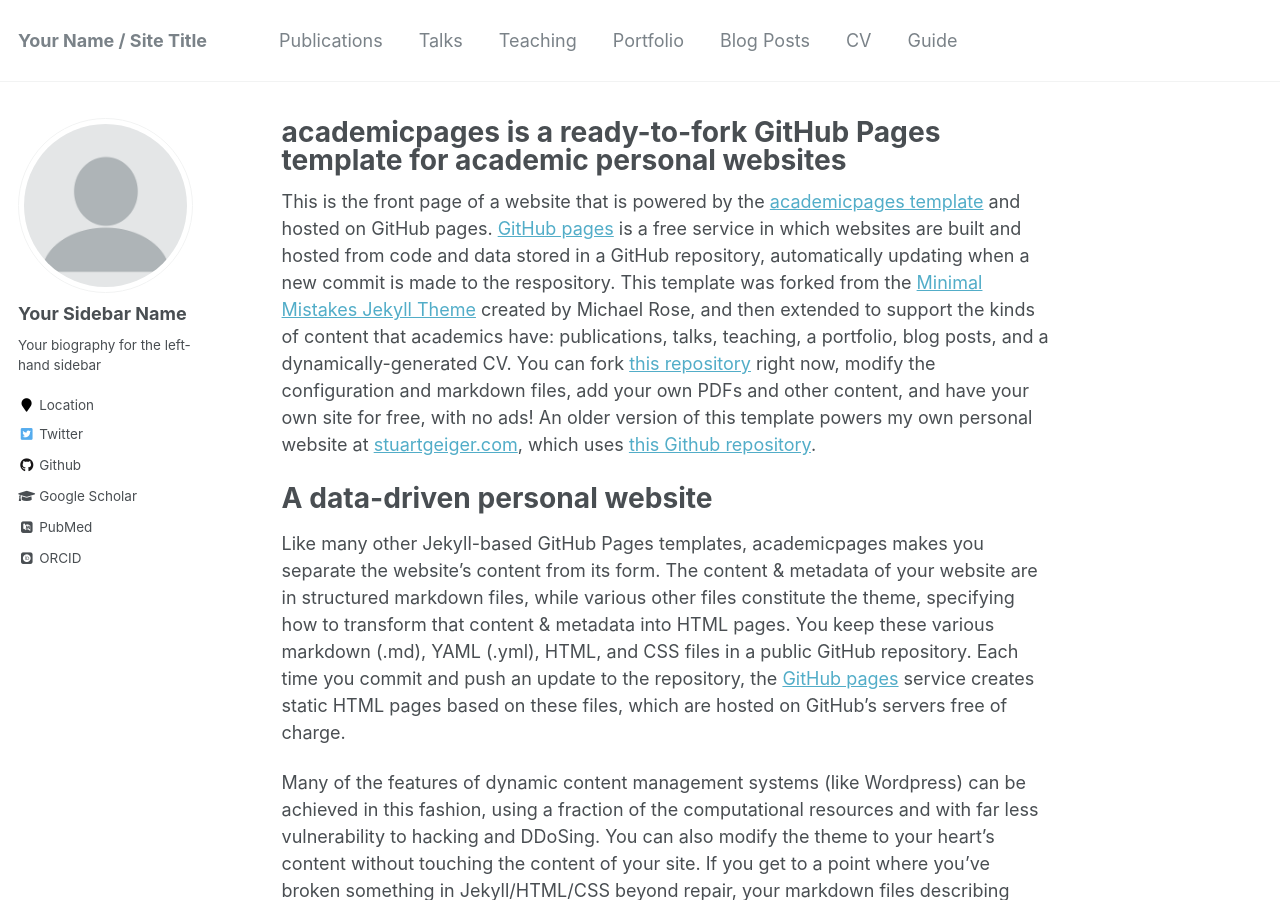
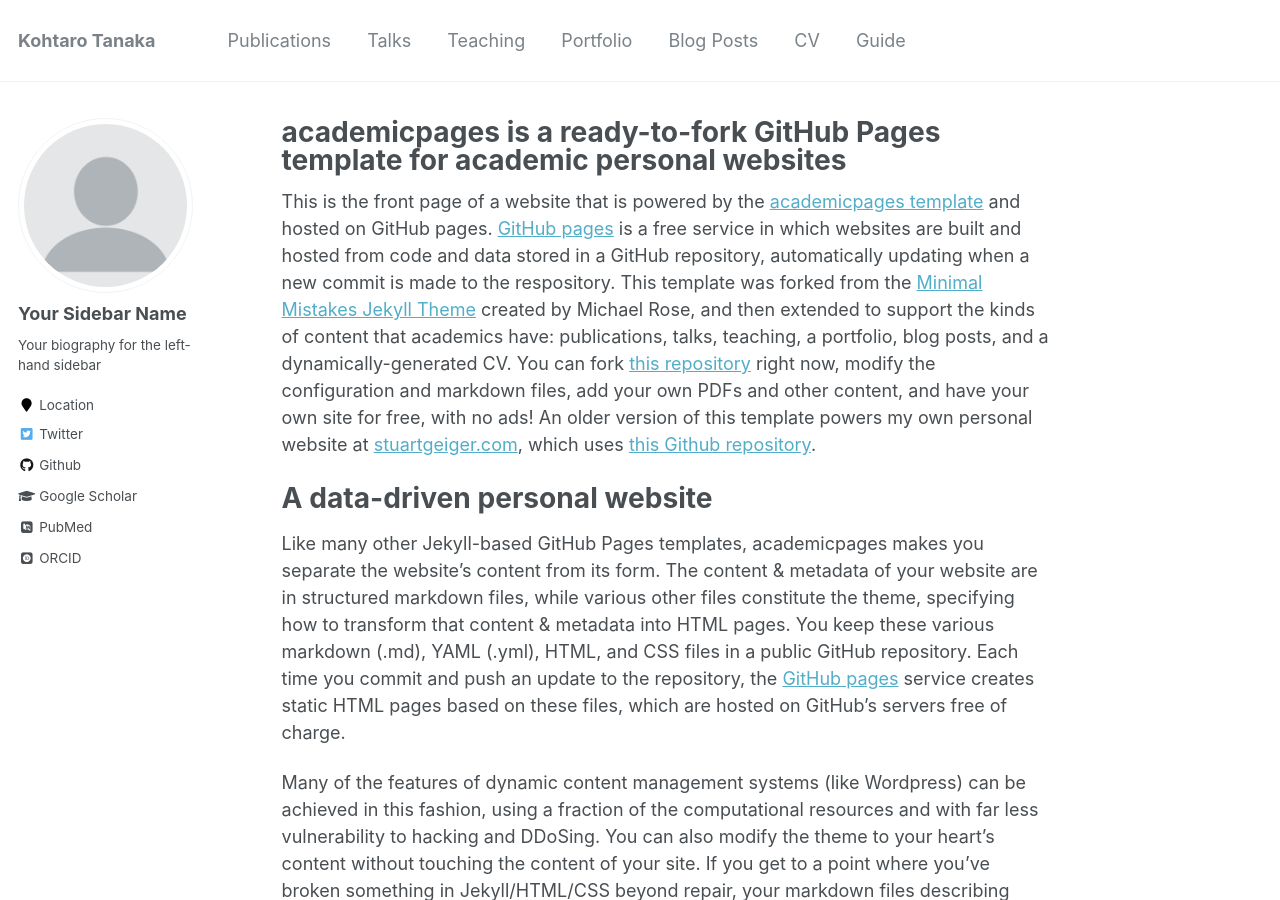
Before and after one commit to kohtaro246/kohtaro246.github.io, a Jekyll site: the page built from _pages/about.md, in a window 1280 px wide and 900 px high. Built offline with Jekyll 4.4.1, drawn with Linux system fonts in a browser that asks for light colours; some web fonts are replaced.

Commit message:
Update _config.yml

```diff
--- a/_config.yml
+++ b/_config.yml
@@ -7,7 +7,7 @@
 
 # Site Settings
 locale                   : "en-US"
-title                    : "Your Name / Site Title"
+title                    : "Kohtaro Tanaka"
 title_separator          : "-"
 name                     : &name "Your Name"
 description              : &description "personal description"
```
